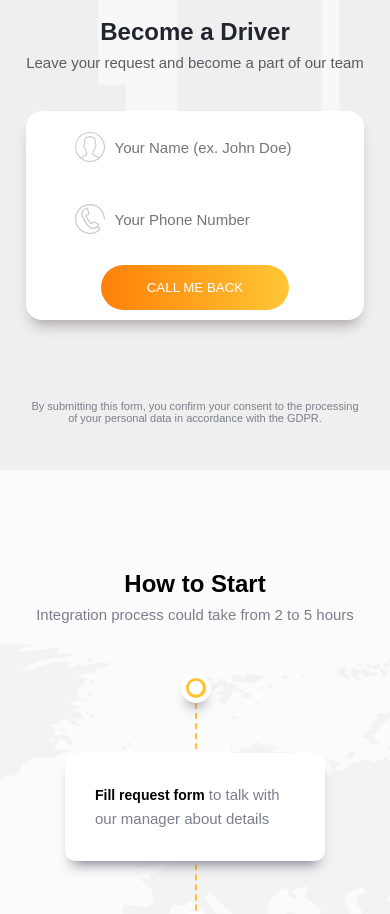
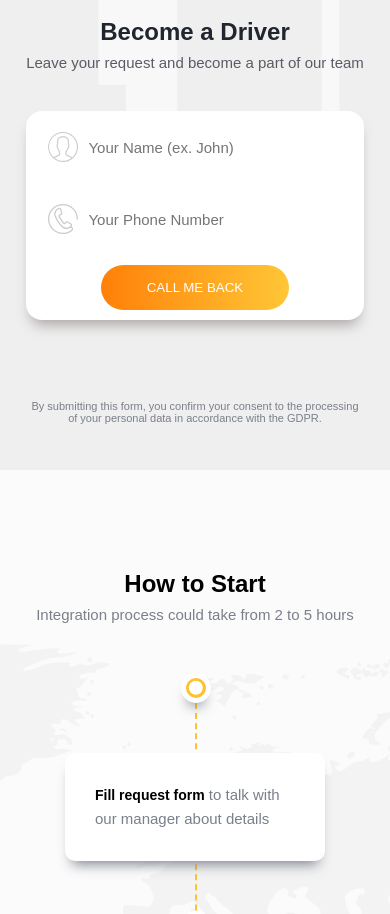
Before and after one commit to maxmdev/taxi-website, a React (Create React App) app: page / in a window 390 px wide. Shown: the part 3380-4294 px from the top of the page. Built offline with nearby package versions, Linux system fonts and the light colour scheme.

Commit message:
fixed input size in request form

```diff
--- a/src/Reviews.css
+++ b/src/Reviews.css
@@ -243,6 +243,7 @@ p.request-disclaimer {
     .request-form input {
         height: 30px;
         margin: 20px auto;
+        width: 80%;
     }
 
     .request-form button {
--- a/src/components/RequestForm.js
+++ b/src/components/RequestForm.js
@@ -3,7 +3,7 @@ import { Modal } from "./Modal/Modal";
 
 const defaultProps = {
     placeholder: {
-        name: 'Your Name (ex. John Doe)',
+        name: 'Your Name (ex. John)',
         phone: 'Your Phone Number'
     },
     buttonText: 'Call me Back',
```
